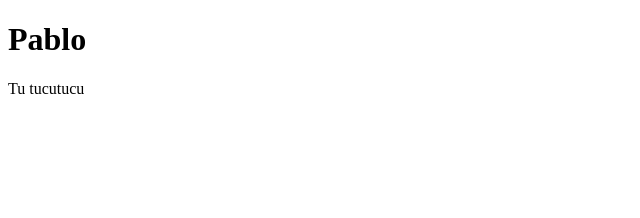
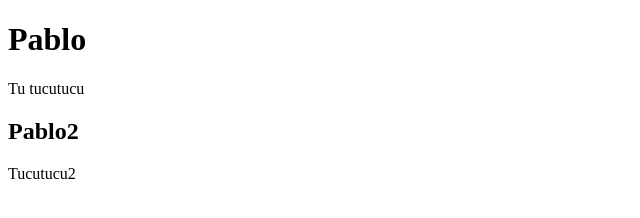
Before and after one commit to pablofp999/UD-5_Tarea5_PabloFernandez_Remote, a plain HTML site: page index.html in a window 1280 px wide. Shown: the whole page, without its empty margins (0-640 px from the left). Drawn offline with Linux system fonts and the light colour scheme.

Commit message:
Añadido h2 y p

```diff
--- a/index.html
+++ b/index.html
@@ -9,5 +9,7 @@
 <body>
     <h1>Pablo</h1>
     <p>Tu tucutucu</p>
+    <h2>Pablo2</h2>
+    <p>Tucutucu2</p>
 </body>
 </html>
```
